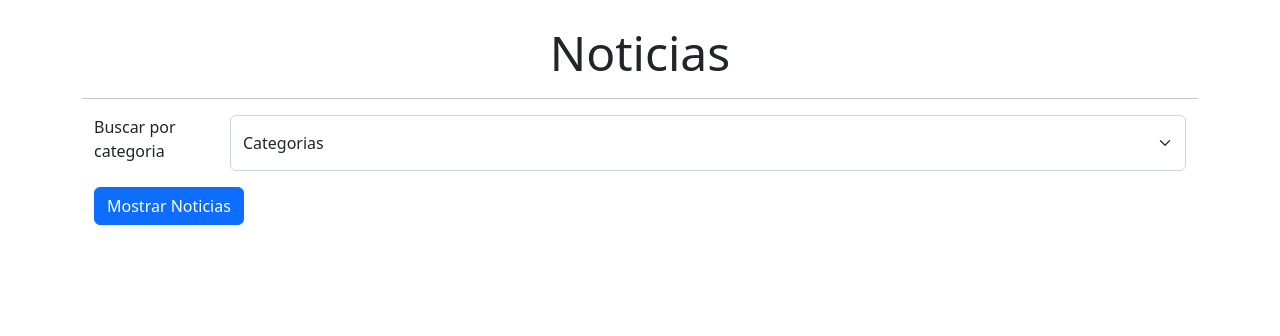
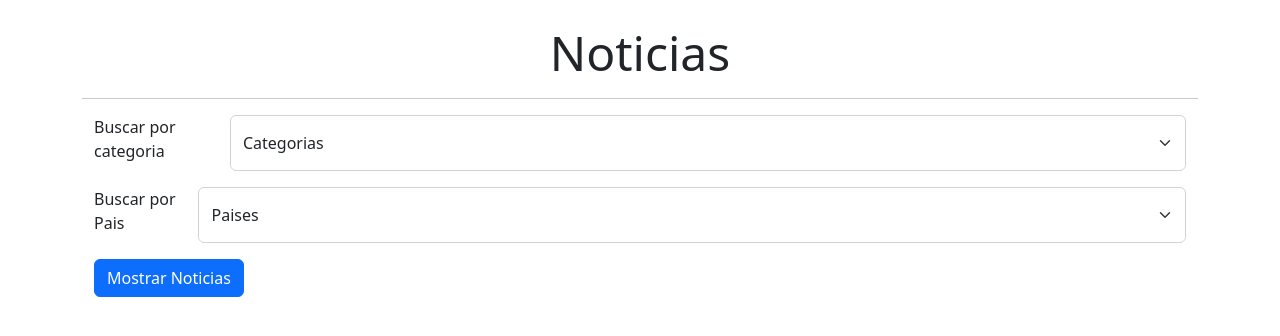
Before and after one commit to gonzalogg94/Ejercicio11-PrimerTpReact, a React (Create React App) app: page / in a window 1280 px wide. Shown: the top 336 px of the page. Built offline with nearby package versions, Linux system fonts and the light colour scheme.

Commit message:
agregue funcionalidad para buscar por categoria y paises

```diff
--- a/src/components/FormularioNoticias.jsx
+++ b/src/components/FormularioNoticias.jsx
@@ -5,6 +5,7 @@ import ListaNoticias from "./ListaNoticias";
 const FormularioNoticias = () => {
   const [noticias, setNoticias] = useState([]);
   const [categoria, setCategoria] = useState("");
+  const [pais, setPais] = useState("");
 
   const handleSubmit = (e) => {
     e.preventDefault();
@@ -14,7 +15,7 @@ const FormularioNoticias = () => {
   const consultarAPI = async () => {
     try {
       const respuesta = await fetch(
-        `https://newsdata.io/api/1/news?country=ar&apikey=pub_121255cebe5af61129044085f56a740b5796b&category=${categoria}`
+        `https://newsdata.io/api/1/news?country=ar&apikey=pub_121255cebe5af61129044085f56a740b5796b&category=${categoria}&country=${pais}`
       );
       const dato = await respuesta.json();
       console.log(dato.results);
@@ -46,7 +47,85 @@ const FormularioNoticias = () => {
             <option value="world">Mundo</option>
           </Form.Select>
         </Form.Group>
-        <Button type="submit">Mostrar Noticias</Button>
+        <Form.Group className="mb-3 d-lg-flex d-md-flex">
+          <Form.Label htmlFor="disabledSelect">Buscar por Pais</Form.Label>
+          <Form.Select
+            aria-label="pais"
+            onChange={(e) => setPais(e.target.value)}
+            value={pais}
+            required
+          >
+            <option>Paises</option>
+            <option value="ar">Argentina </option>
+            <option value="au">Australia </option>
+            <option value="at">Austria </option>
+            <option value="bd">Bangladesh </option>
+            <option value="be">Belgium </option>
+            <option value="br">Brazil </option>
+            <option value="bg">Bulgaria </option>
+            <option value="ca">Canada </option>
+            <option value="cl">Chile</option>
+            <option value="cn">China </option>
+            <option value="co">Colombia </option>
+            <option value="cu">Cuba </option>
+            <option value="cz">Czech republic</option>
+            <option value="eg">Egypt </option>
+            <option value="fi">Finland </option>
+            <option value="fr">France </option>
+            <option value="de">Germany </option>
+            <option value="gr">Greece </option>
+            <option value="hk">Hong kong</option>
+            <option value="hu">Hungary </option>
+            <option value="in">India </option>
+            <option value="id">Indonesia </option>
+            <option value="iq">Iraq </option>
+            <option value="ie">Ireland </option>
+            <option value="il">Israel </option>
+            <option value="it">Italy </option>
+            <option value="jp">Japan</option>
+            <option value="kz">Kazakhstan </option>
+            <option value="kw">Kuwait </option>
+            <option value="lv">Latvia </option>
+            <option value="lb">Lebanon </option>
+            <option value="lt">Lithuania </option>
+            <option value="my">Malaysia </option>
+            <option value="mx">Mexico </option>
+            <option value="ma">Morocco </option>
+            <option value="nl">Netherland </option>
+            <option value="nz">New zealand</option>
+            <option value="ng">Nigeria </option>
+            <option value="kp">North korea</option>
+            <option value="no">Norway</option>
+            <option value="pk">Pakistan</option>
+            <option value="pe">Peru</option>
+            <option value="ph">Philippines </option>
+            <option value="pl">Poland </option>
+            <option value="pt">Portugal </option>
+            <option value="ro">Romania </option>
+            <option value="ru">Russia </option>
+            <option value="sa">Saudi arabia</option>
+            <option value="rs">Serbia </option>
+            <option value="sg">Singapore </option>
+            <option value="sk">Slovakia </option>
+            <option value="si">Slovenia </option>
+            <option value="za">South africa</option>
+            <option value="kr">South korea</option>
+            <option value="es">Spain </option>
+            <option value="se">Sweden </option>
+            <option value="ch">Switzerland </option>
+            <option value="tw">Taiwan </option>
+            <option value="tz">Tanzania </option>
+            <option value="th">Thailand </option>
+            <option value="tr">Turkey </option>
+            <option value="ua">Ukraine</option>
+            <option value="ae">United arab emirates </option>
+            <option value="gb">United kingdom</option>
+            <option value="us">United states of america</option>
+            <option value="ve">Venezuela</option>
+            <option value="vi">Vietnam</option>
+          </Form.Select>
+        </Form.Group>
+        <Button className="text-center" type="submit">Mostrar Noticias</Button>
       </Form>
       <ListaNoticias noticias={noticias}></ListaNoticias>
     </Container>
```
